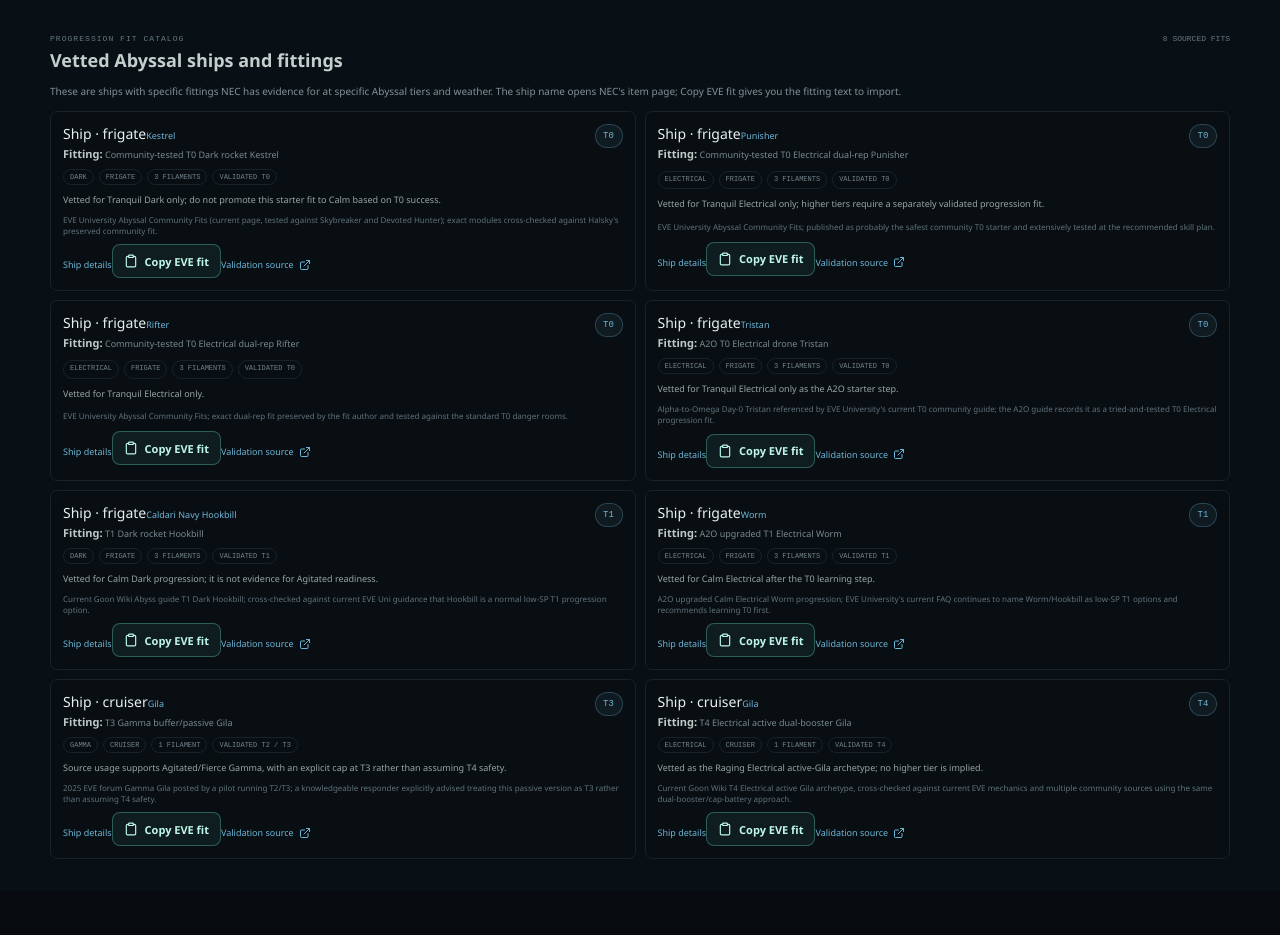
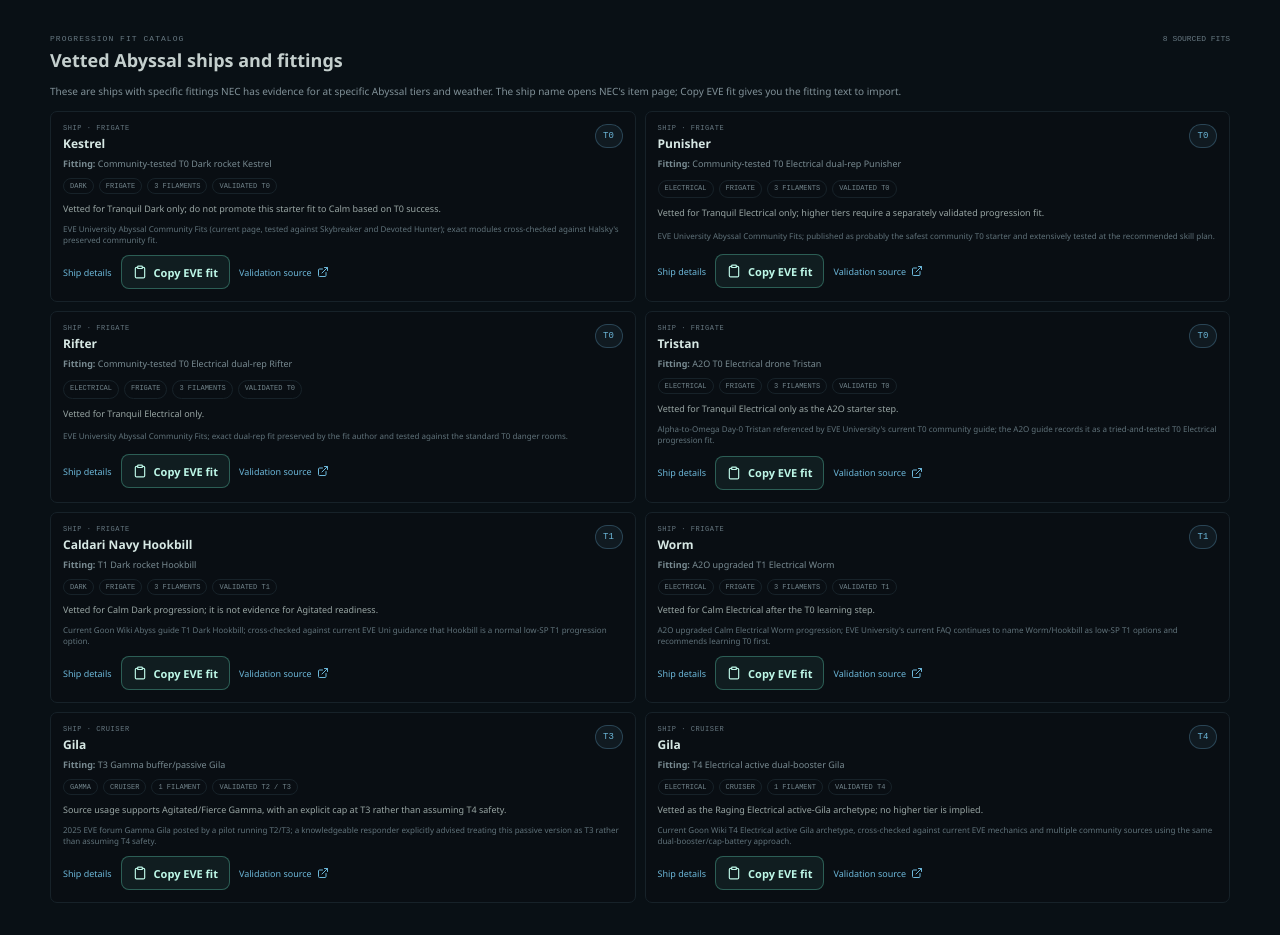
Before and after one commit to Ab0ut47Pandas/new-eden-companion, a Next.js app: page /activities/abyssal in a window 1280 px wide. Shown: the part 4447-5382 px from the top of the page. Before the commit the page ends 5338 px from the top, so only its background shows below. Built offline with nearby package versions, Linux system fonts and the light colour scheme; no server answers.

Commit message:
Improve Abyssal fit catalog labels and actions

```diff
--- a/src/components/abyssal-fit-catalog.module.css
+++ b/src/components/abyssal-fit-catalog.module.css
@@ -60,13 +60,26 @@
   gap: 10px;
 }
 
-.cardTop strong {
-  color: #bec9c7;
-  font-size: 11px;
+.cardTop > div {
+  display: grid;
+  gap: 3px;
+}
+
+.objectType {
+  color: #667780;
+  font: 7px "IBM Plex Mono", monospace;
+  letter-spacing: .08em;
+  text-transform: uppercase;
+}
+
+.shipLink {
+  color: #d7e8e4 !important;
+  font-size: 12px !important;
+  font-weight: 800;
 }
 
 .cardTop p {
-  margin: 3px 0 0;
+  margin: 2px 0 0;
   color: #788a91;
   font-size: 9px;
 }
@@ -126,6 +139,14 @@
   text-decoration: underline;
 }
 
+.actions {
+  display: flex;
+  flex-wrap: wrap;
+  align-items: center;
+  gap: 9px;
+  margin-top: 2px;
+}
+
 @media (max-width: 820px) {
   .grid {
     grid-template-columns: 1fr;
```
